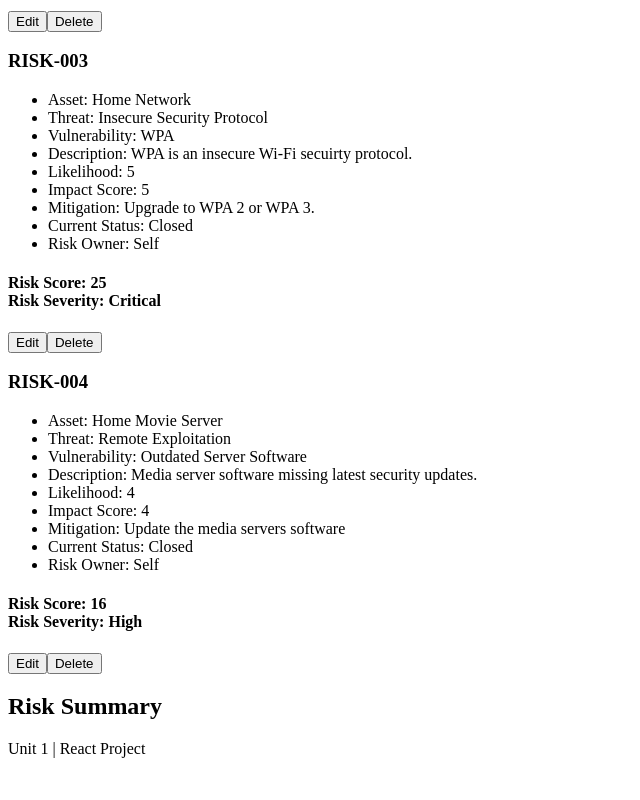
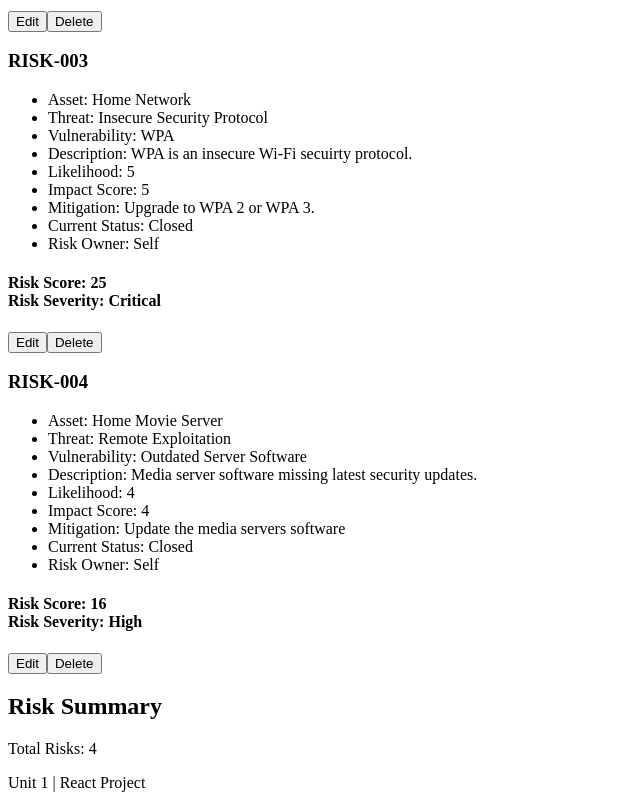
Before and after one commit to Boddhisattva007/cybersecurity-risk-register, a React (Vite) app: page /riskregister in a window 1280 px wide. Shown: the part 1417-2217 px from the top of the page, without its empty margins (0-640 px from the left). Before the commit the page ends 2183 px from the top, so only its background shows below. Built offline with nearby package versions, Linux system fonts and the light colour scheme.

Commit message:
updated RiskSummary component to display total risks.

```diff
--- a/src/components/RiskSummary/RiskSummary.jsx
+++ b/src/components/RiskSummary/RiskSummary.jsx
@@ -2,6 +2,7 @@ import { useState } from "react";
 
 //Risk Summary Function
 function RiskSummary({ risks }) {
+    //Takes risks array length and assigns it to totalRisks variable.
     const totalRisks = risks.length;
 
 
@@ -12,6 +13,8 @@ function RiskSummary({ risks }) {
         <section>
             <h2>Risk Summary</h2>
 
+            <p>Total Risks: {totalRisks}</p>
+
 
         </section>
 
```
